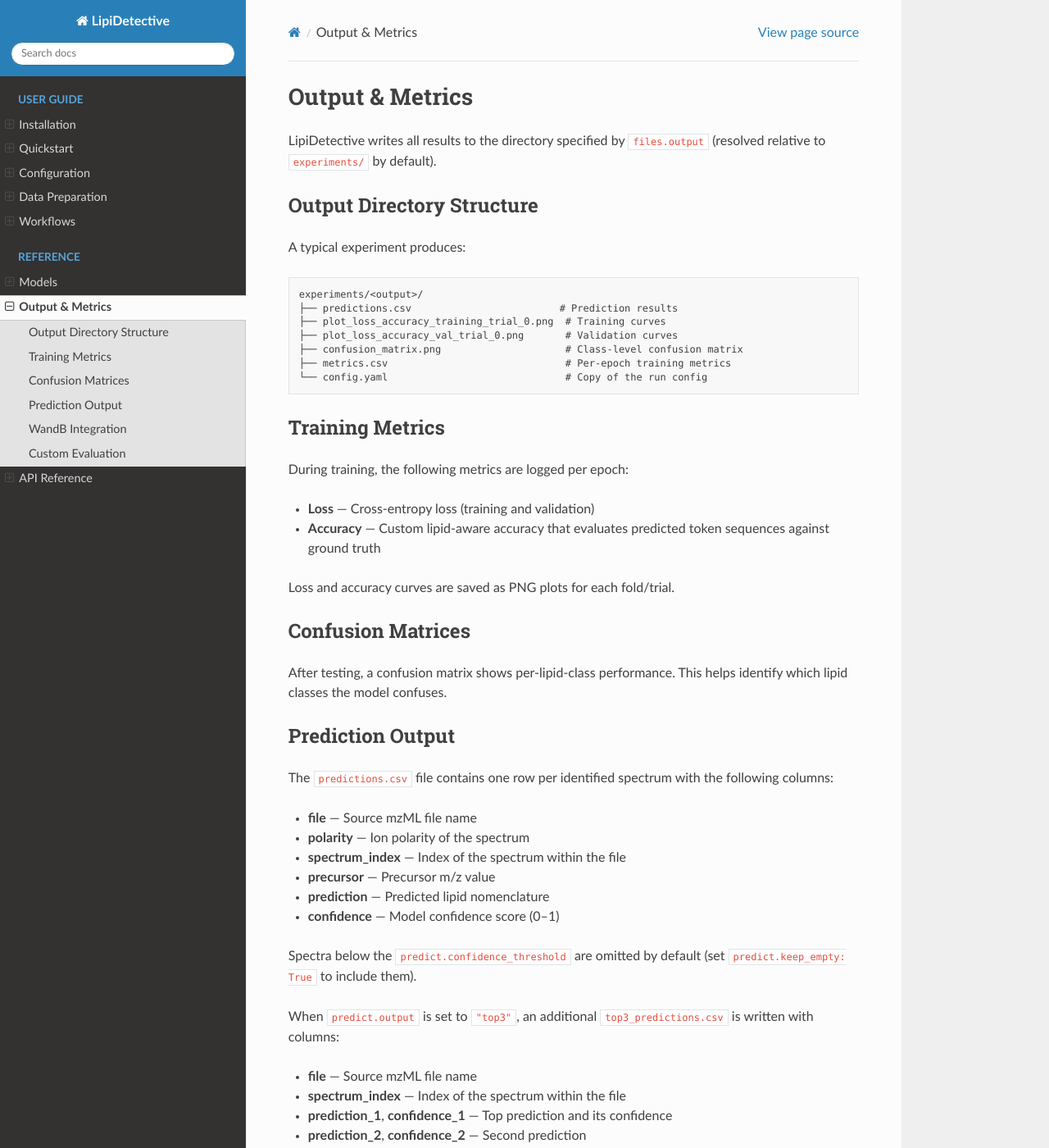
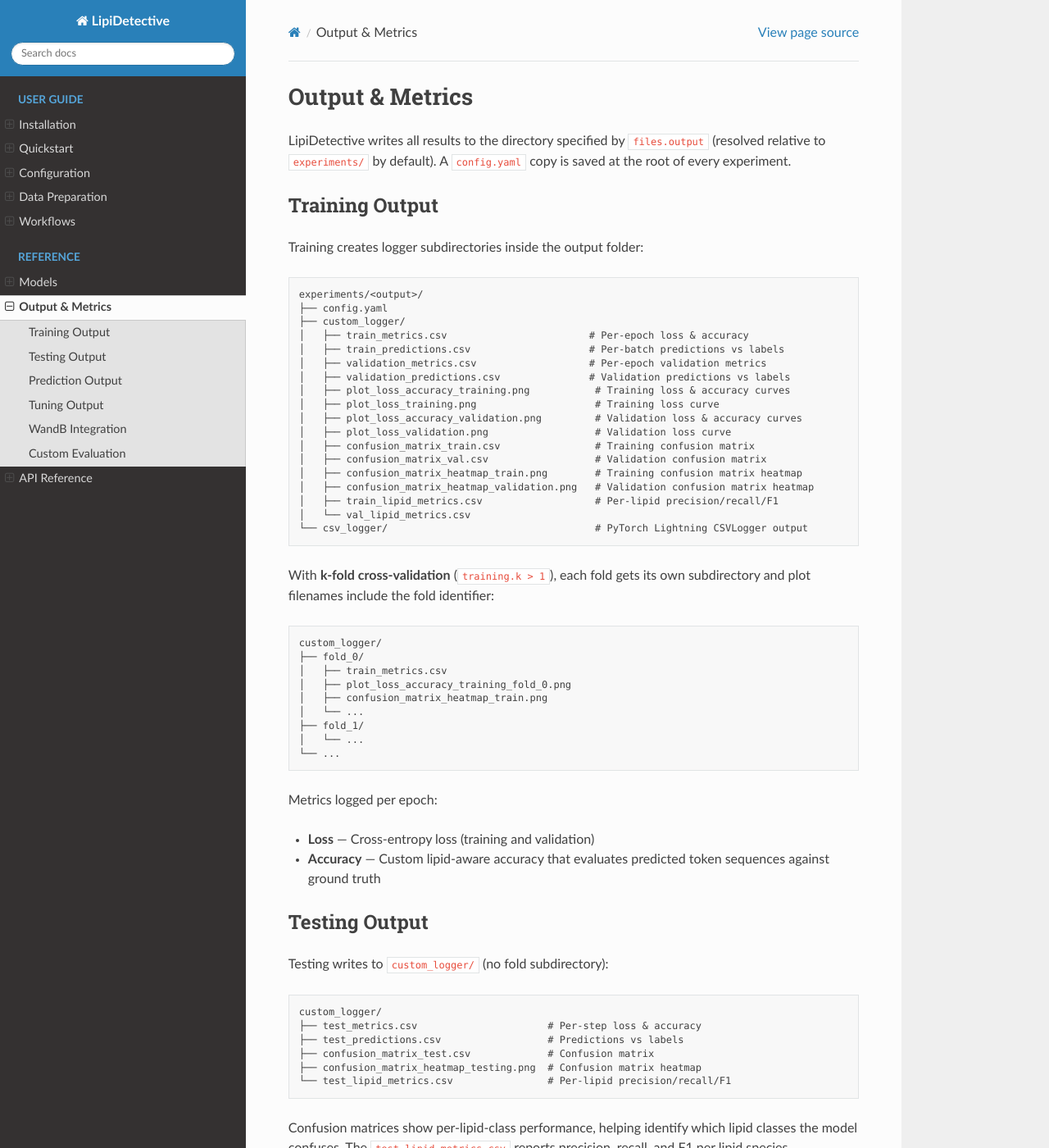
Before and after one commit to LipiTUM/lipidetective, a Sphinx documentation site: the page built from docs/source/output.rst, in a window 1280 px wide and 1400 px high. Shown: the whole window at 82% size. Built offline with Sphinx 7.4.7 and the Read the Docs theme 3.1.0, drawn with Linux system fonts in a browser that asks for light colours; some of the changed text lies outside the part shown.

Commit message:
fix: align data.rst and output.rst with actual code behavior
- Fix HDF5 format: spectra are 2×N datasets with attributes, not groups
- Fix output structure: files go into custom_logger/, not output root
- Correct plot filenames (no trial_0 for regular training)
- Add separate sections for training/testing/prediction/tuning output
- Document confusion matrix heatmap and lipid metrics CSV filenames

```diff
--- a/docs/source/output.rst
+++ b/docs/source/output.rst
@@ -2,42 +2,85 @@
 ================
 
 LipiDetective writes all results to the directory specified by ``files.output``
-(resolved relative to ``experiments/`` by default).
+(resolved relative to ``experiments/`` by default). A ``config.yaml`` copy is
+saved at the root of every experiment.
 
-Output Directory Structure
---------------------------
+Training Output
+---------------
 
-A typical experiment produces:
+Training creates logger subdirectories inside the output folder:
 
 .. code-block:: text
 
    experiments/<output>/
-   ├── predictions.csv                         # Prediction results
-   ├── plot_loss_accuracy_training_trial_0.png  # Training curves
-   ├── plot_loss_accuracy_val_trial_0.png       # Validation curves
-   ├── confusion_matrix.png                     # Class-level confusion matrix
-   ├── metrics.csv                              # Per-epoch training metrics
-   └── config.yaml                              # Copy of the run config
+   ├── config.yaml
+   ├── custom_logger/
+   │   ├── train_metrics.csv                        # Per-epoch loss & accuracy
+   │   ├── train_predictions.csv                    # Per-batch predictions vs labels
+   │   ├── validation_metrics.csv                   # Per-epoch validation metrics
+   │   ├── validation_predictions.csv               # Validation predictions vs labels
+   │   ├── plot_loss_accuracy_training.png           # Training loss & accuracy curves
+   │   ├── plot_loss_training.png                    # Training loss curve
+   │   ├── plot_loss_accuracy_validation.png         # Validation loss & accuracy curves
+   │   ├── plot_loss_validation.png                  # Validation loss curve
+   │   ├── confusion_matrix_train.csv                # Training confusion matrix
+   │   ├── confusion_matrix_val.csv                  # Validation confusion matrix
+   │   ├── confusion_matrix_heatmap_train.png        # Training confusion matrix heatmap
+   │   ├── confusion_matrix_heatmap_validation.png   # Validation confusion matrix heatmap
+   │   ├── train_lipid_metrics.csv                   # Per-lipid precision/recall/F1
+   │   └── val_lipid_metrics.csv
+   └── csv_logger/                                   # PyTorch Lightning CSVLogger output
 
-Training Metrics
-----------------
+With **k-fold cross-validation** (``training.k > 1``), each fold gets its own
+subdirectory and plot filenames include the fold identifier:
 
-During training, the following metrics are logged per epoch:
+.. code-block:: text
+
+   custom_logger/
+   ├── fold_0/
+   │   ├── train_metrics.csv
+   │   ├── plot_loss_accuracy_training_fold_0.png
+   │   ├── confusion_matrix_heatmap_train.png
+   │   └── ...
+   ├── fold_1/
+   │   └── ...
+   └── ...
+
+Metrics logged per epoch:
 
 - **Loss** — Cross-entropy loss (training and validation)
 - **Accuracy** — Custom lipid-aware accuracy that evaluates predicted token
   sequences against ground truth
 
-Loss and accuracy curves are saved as PNG plots for each fold/trial.
+Testing Output
+--------------
 
-Confusion Matrices
-------------------
+Testing writes to ``custom_logger/`` (no fold subdirectory):
 
-After testing, a confusion matrix shows per-lipid-class performance. This
-helps identify which lipid classes the model confuses.
+.. code-block:: text
+
+   custom_logger/
+   ├── test_metrics.csv                      # Per-step loss & accuracy
+   ├── test_predictions.csv                  # Predictions vs labels
+   ├── confusion_matrix_test.csv             # Confusion matrix
+   ├── confusion_matrix_heatmap_testing.png  # Confusion matrix heatmap
+   └── test_lipid_metrics.csv                # Per-lipid precision/recall/F1
+
+Confusion matrices show per-lipid-class performance, helping identify which
+lipid classes the model confuses. The ``test_lipid_metrics.csv`` reports
+precision, recall, and F1 per lipid species.
 
 Prediction Output
 -----------------
+
+Prediction writes directly to the output folder root (not inside a logger
+subdirectory):
+
+.. code-block:: text
+
+   experiments/<output>/
+   ├── config.yaml
+   └── predictions.csv
 
 The ``predictions.csv`` file contains one row per identified spectrum with the
 following columns:
@@ -61,6 +104,20 @@
 - **prediction_2**, **confidence_2** — Second prediction
 - **prediction_3**, **confidence_3** — Third prediction
 
+Tuning Output
+-------------
+
+Hyperparameter tuning (Ray Tune) writes trial results to the output folder.
+Each trial generates training and validation plots with a trial identifier:
+
+.. code-block:: text
+
+   experiments/<output>/
+   ├── plot_loss_accuracy_training_trial_0.png
+   ├── plot_loss_accuracy_validation_trial_0.png
+   ├── tune_result.txt
+   └── ...
+
 WandB Integration
 -----------------
 
```
Also changed, not shown: docs/source/data.rst (+48 -6 lines).
